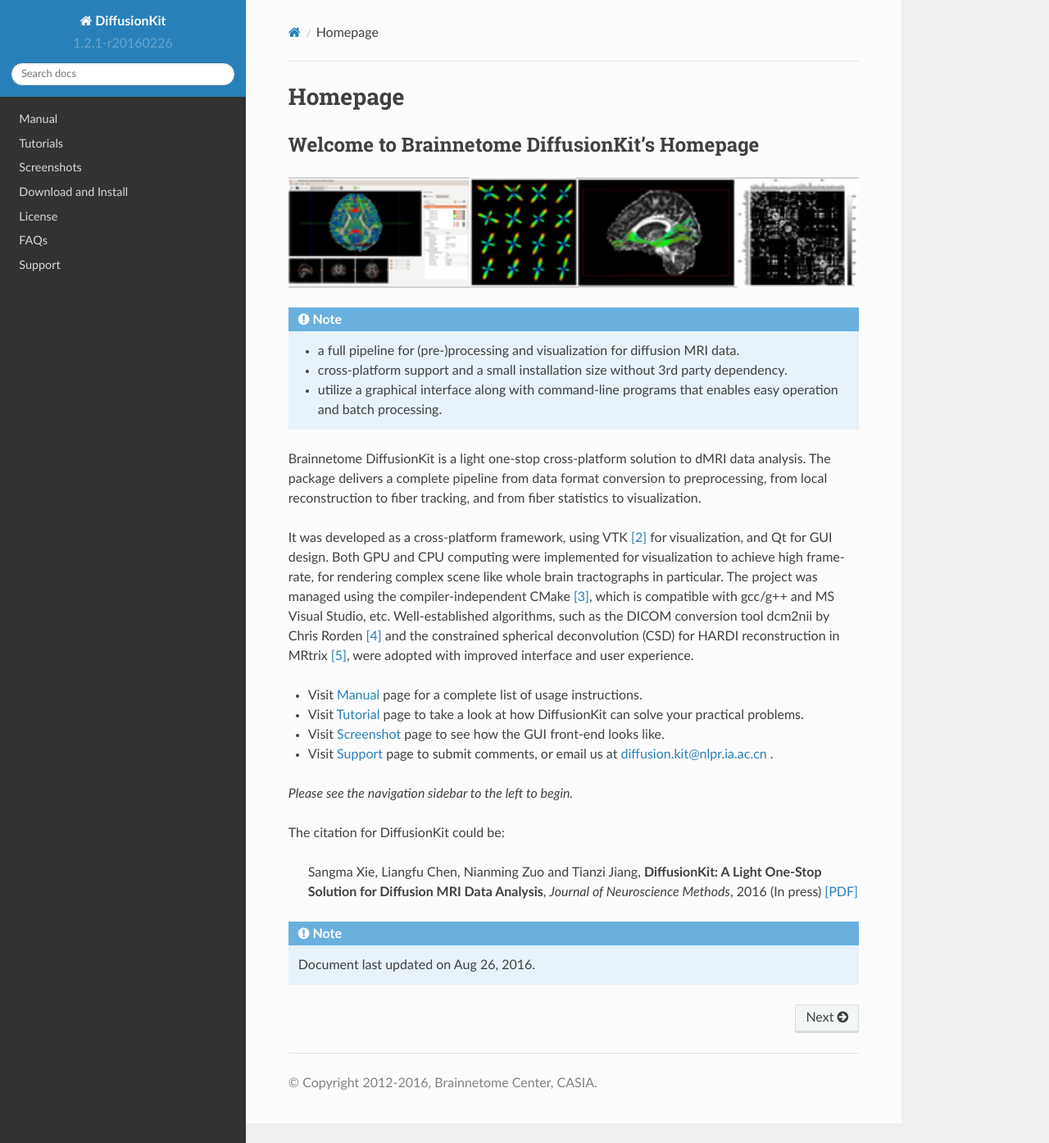
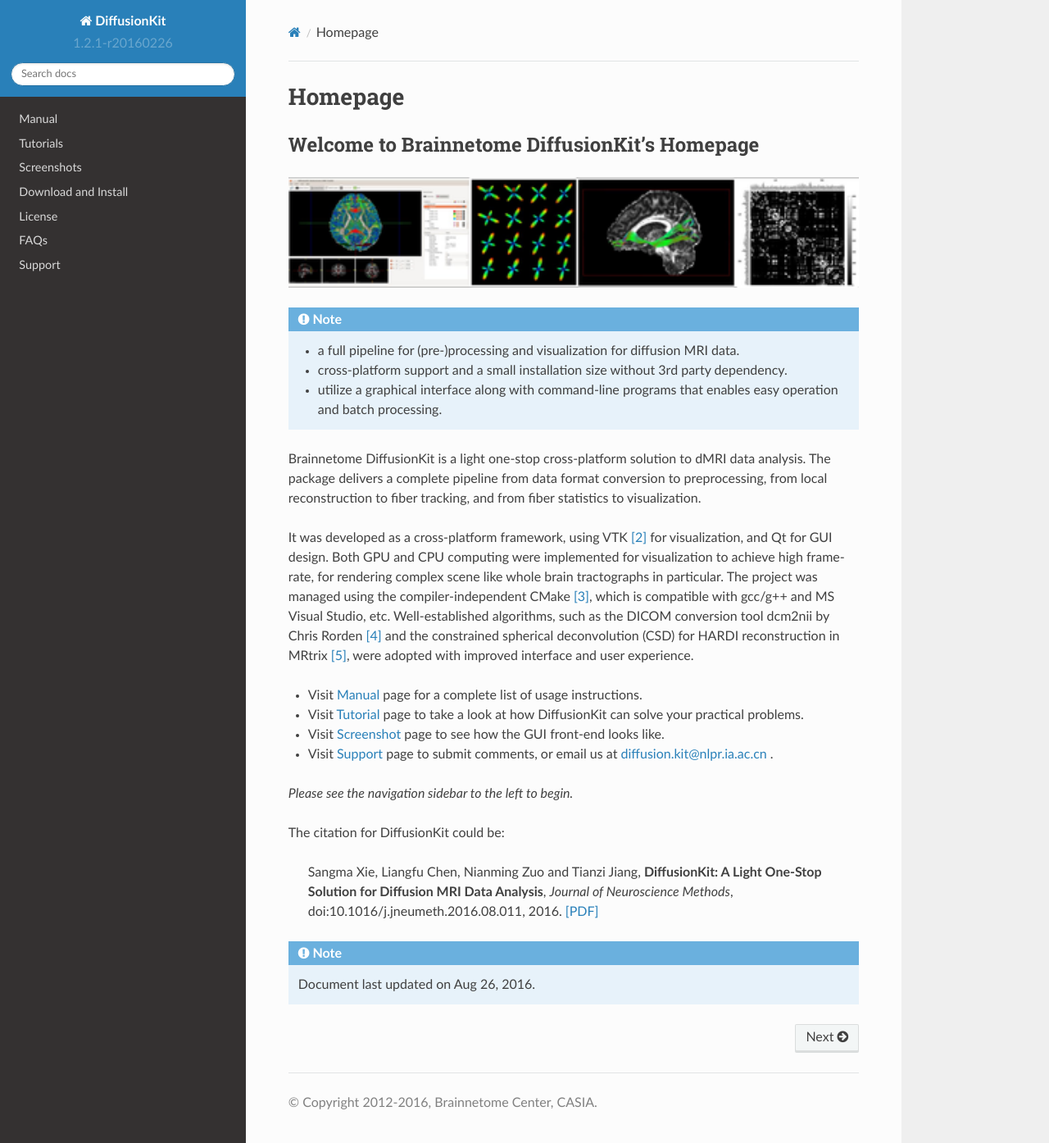
Before and after one commit to brainnetome/diffusionkit, a Sphinx documentation site: the page built from source/index.rst, in a window 1280 px wide and 1394 px high. Shown: the whole window at 82% size. Built offline with Sphinx 7.4.7 and the Read the Docs theme 2.0.0, drawn with Linux system fonts in a browser that asks for light colours.

```diff
--- a/source/download.rst
+++ b/source/download.rst
@@ -198,7 +198,7 @@
 
 ..
 
- Sangma Xie, Liangfu Chen, Nianming Zuo and Tianzi Jiang, **DiffusionKit: A Light One-Stop Solution for Diffusion MRI Data Analysis**, *Journal of Neuroscience Methods*, 2016 (In press) `[PDF] <https://raw.githubusercontent.com/brainnetome/diffusionkit/master/source/static/Xie_et_al_JNEUMETH_2016.pdf>`_
+ Sangma Xie, Liangfu Chen, Nianming Zuo and Tianzi Jiang, **DiffusionKit: A Light One-Stop Solution for Diffusion MRI Data Analysis**, *Journal of Neuroscience Methods*, doi:10.1016/j.jneumeth.2016.08.011, 2016. `[PDF] <https://raw.githubusercontent.com/brainnetome/diffusionkit/master/source/static/Xie_et_al_JNEUMETH_2016.pdf>`_
 
 
 .. include:: common.txt
--- a/source/index.rst
+++ b/source/index.rst
@@ -49,7 +49,7 @@
 
 ..
 
- Sangma Xie, Liangfu Chen, Nianming Zuo and Tianzi Jiang, **DiffusionKit: A Light One-Stop Solution for Diffusion MRI Data Analysis**, *Journal of Neuroscience Methods*, 2016 (In press) `[PDF] <https://raw.githubusercontent.com/brainnetome/diffusionkit/master/source/static/Xie_et_al_JNEUMETH_2016.pdf>`_
+ Sangma Xie, Liangfu Chen, Nianming Zuo and Tianzi Jiang, **DiffusionKit: A Light One-Stop Solution for Diffusion MRI Data Analysis**, *Journal of Neuroscience Methods*, doi:10.1016/j.jneumeth.2016.08.011, 2016. `[PDF] <https://raw.githubusercontent.com/brainnetome/diffusionkit/master/source/static/Xie_et_al_JNEUMETH_2016.pdf>`_
 
 .. toctree::
    :maxdepth: 2
```
